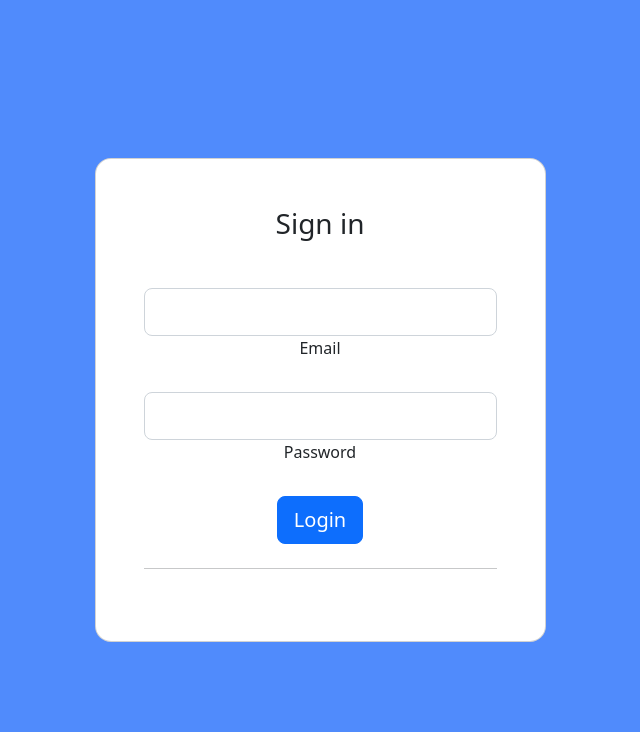
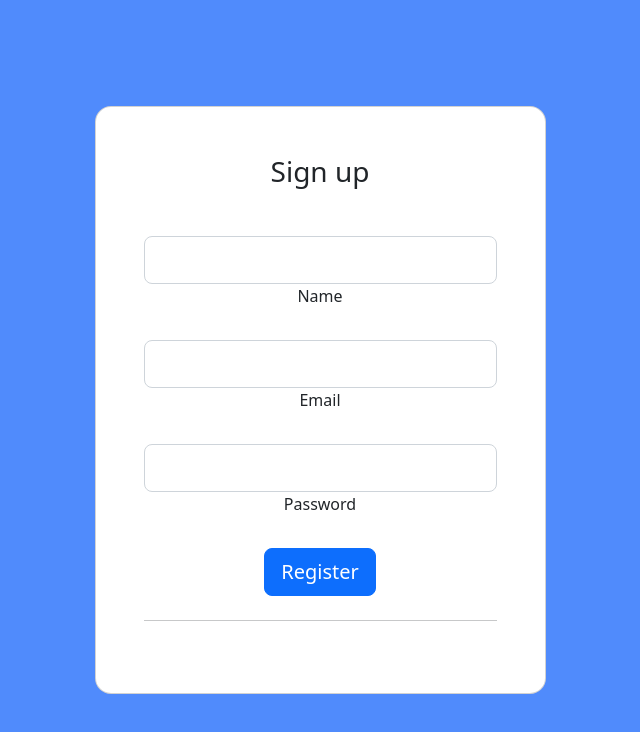
Before and after one commit to sfjbsnodefsd/jay-suchak, an Angular app in the folder AngularJS/pension-service-app/: page /register in a window 1280 px wide. Shown: the top 732 px of the page, without its empty margins (320-960 px from the left). Built offline with nearby package versions, Linux system fonts and the light colour scheme.

Commit message:
router changes

```diff
--- a/AngularJS/pension-service-app/src/app/Components/login/login.component.html
+++ b/AngularJS/pension-service-app/src/app/Components/login/login.component.html
@@ -20,6 +20,11 @@
 
             <button class="btn btn-primary btn-lg btn-block" type="submit" (click)="login()">Login</button>
 
+            <br/>
+            Not have an account ?
+            <br/>
+            <button class="btn btn-primary btn-lg btn-block" type="submit" routerLink="/register">Register</button>
+
             <hr class="my-4">
 
           </div>
--- a/AngularJS/pension-service-app/src/app/Components/register/register.component.html
+++ b/AngularJS/pension-service-app/src/app/Components/register/register.component.html
@@ -5,7 +5,7 @@
           <div class="card shadow-2-strong" style="border-radius: 1rem;">
             <div class="card-body p-5 text-center">
 
-              <h3 class="mb-5">Sign in</h3>
+              <h3 class="mb-5">Sign up</h3>
 
               <div class="form-outline mb-4">
                 <input type="text" id="typeEmailX-2" class="form-control form-control-lg" [(ngModel)]="user.name" [ngModelOptions]="{standalone: true}"  />
@@ -23,7 +23,7 @@
               </div>
 
 
-              <button class="btn btn-primary btn-lg btn-block" type="submit" (click)="register()">Login</button>
+              <button class="btn btn-primary btn-lg btn-block" type="submit" (click)="register()">Register</button>
 
               <hr class="my-4">
 
--- a/AngularJS/pension-service-app/src/app/app.component.html
+++ b/AngularJS/pension-service-app/src/app/app.component.html
@@ -1 +1 @@
-<app-login></app-login>
+<router-outlet></router-outlet>
```
Also changed, not shown: AngularJS/pension-service-app/src/app/app-routing.module.ts (line endings or trailing spaces).
